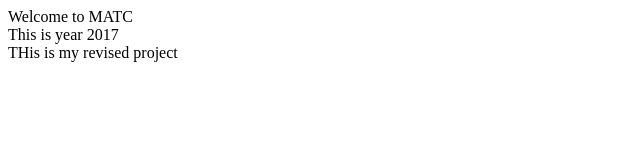
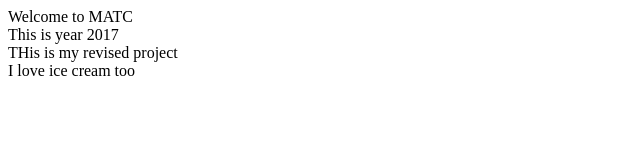
Before and after one commit to myoldprojects/2017MATCTestRepo, a plain HTML site: page index.html in a window 1280 px wide. Shown: the whole page, without its empty margins (0-640 px from the left). Drawn offline with Linux system fonts and the light colour scheme.

Commit message:
Update index.html

```diff
--- a/index.html
+++ b/index.html
@@ -1,5 +1,6 @@
 <html>
 Welcome to MATC<br>
   This is year 2017<br>
-  THis is my revised project
+  THis is my revised project<br>
+  I love ice cream too<br>
 </html>
```
